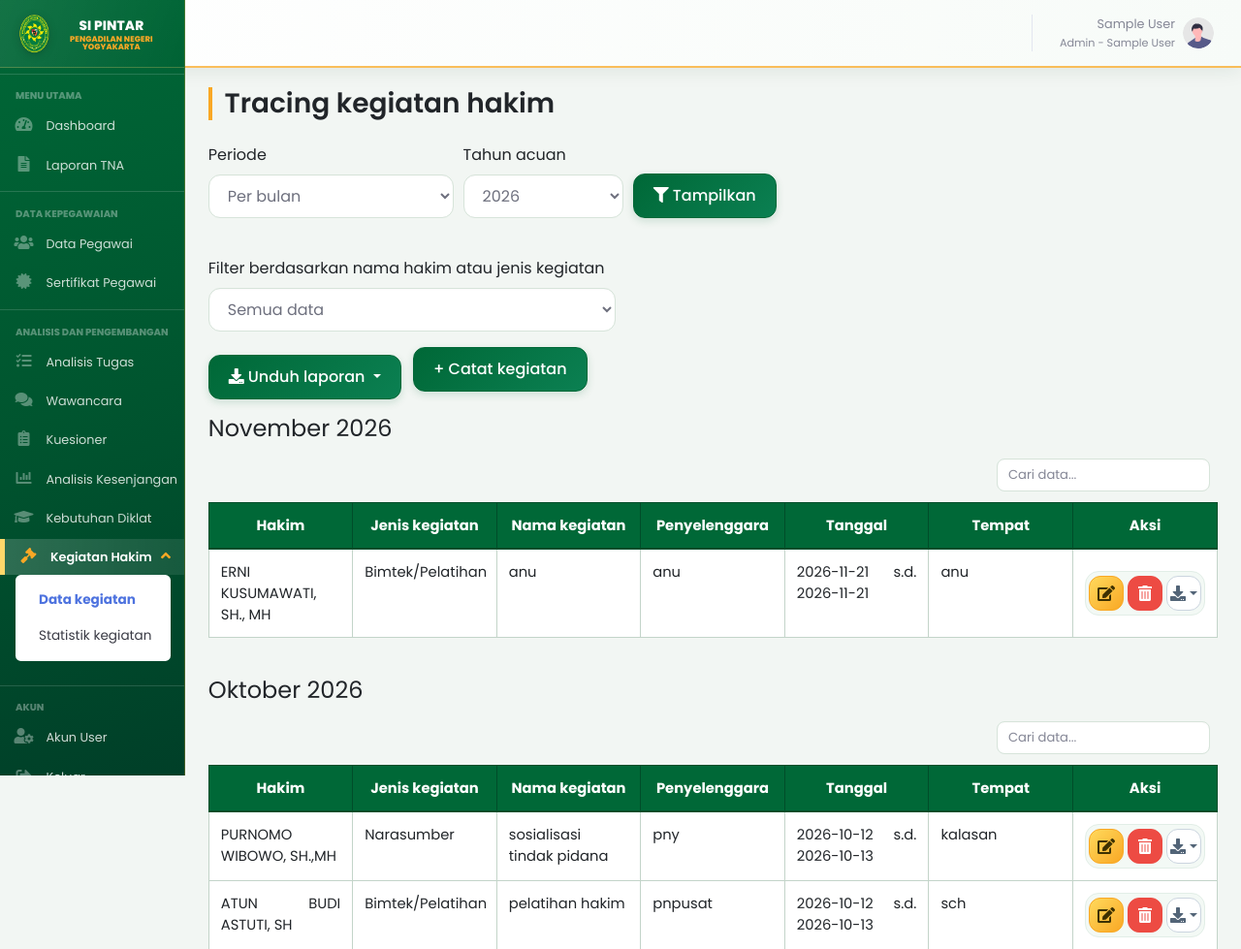
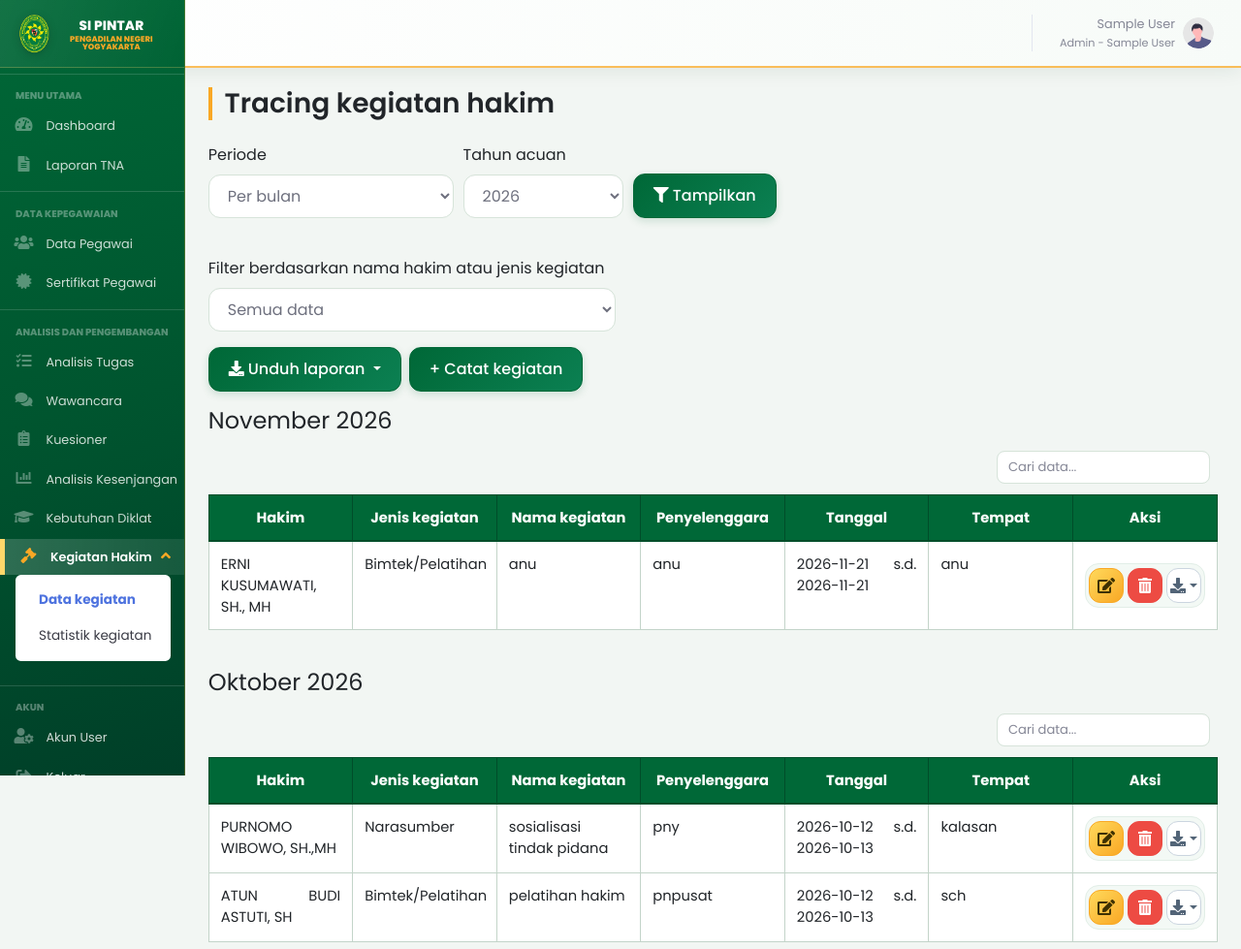
Before and after one commit to her1ndra/sipintar, a PHP site: page /admin/kegiatan_hakim/index.php in a window 1280 px wide. Shown: the top 979 px of the page at 97% size. Run offline with PHP 8.4, Linux system fonts and the light colour scheme; the visitor is signed in with stand-in values (Sample User, id 1); data comes from the database, SQL or seed files in the repository; some libraries are stand-ins or nearby versions.

Commit message:
Improve activity page and user guide
Co-authored-by: Copilot <223556219+Copilot@users.noreply.github.com>

```diff
--- a/penilai/kegiatan_hakim/index.php
+++ b/penilai/kegiatan_hakim/index.php
@@ -93,7 +93,8 @@ require_once __DIR__ . '/../../includes/header.php';
   </select>
 </div>
 <?php endif; ?>
-<div class="dropdown d-inline-block mb-3 mr-2">
+<div class="d-flex align-items-center flex-wrap mb-3">
+<div class="dropdown d-inline-block mr-2">
   <button type="button" class="btn btn-primary dropdown-toggle" data-toggle="dropdown" aria-haspopup="true" aria-expanded="false">
     <i class="fas fa-download mr-1" aria-hidden="true"></i>Unduh laporan
   </button>
@@ -106,7 +107,8 @@ require_once __DIR__ . '/../../includes/header.php';
     </a>
   </div>
 </div>
-<a href="tambah.php" class="btn btn-primary mb-3">+ Catat kegiatan</a>
+<a href="tambah.php" class="btn btn-primary">+ Catat kegiatan</a>
+</div>
 <?php if (!$data): ?>
 <div class="alert alert-info">Belum ada data kegiatan hakim.</div>
 <?php endif; ?>
```
Also changed, not shown: README.md.
